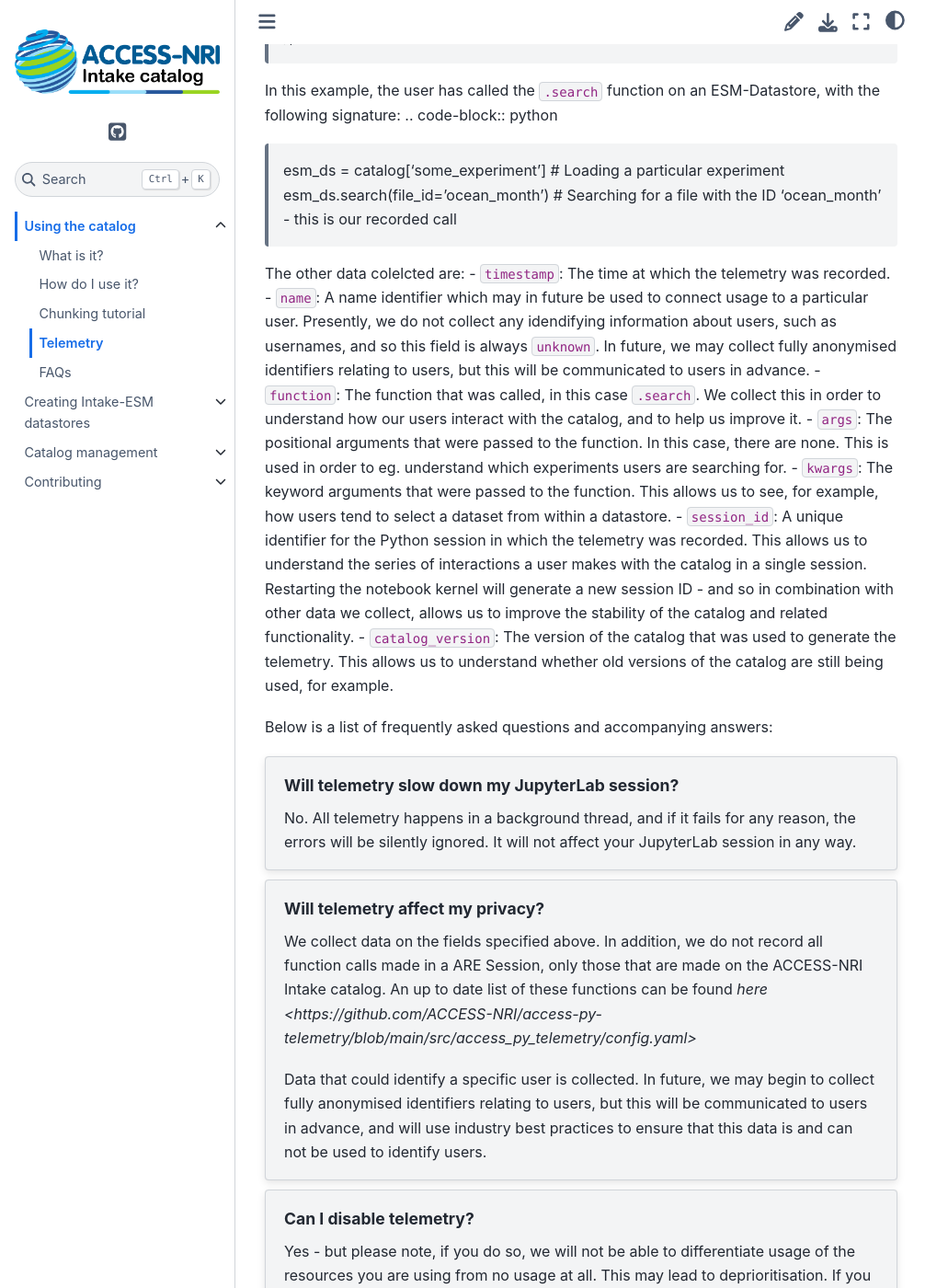
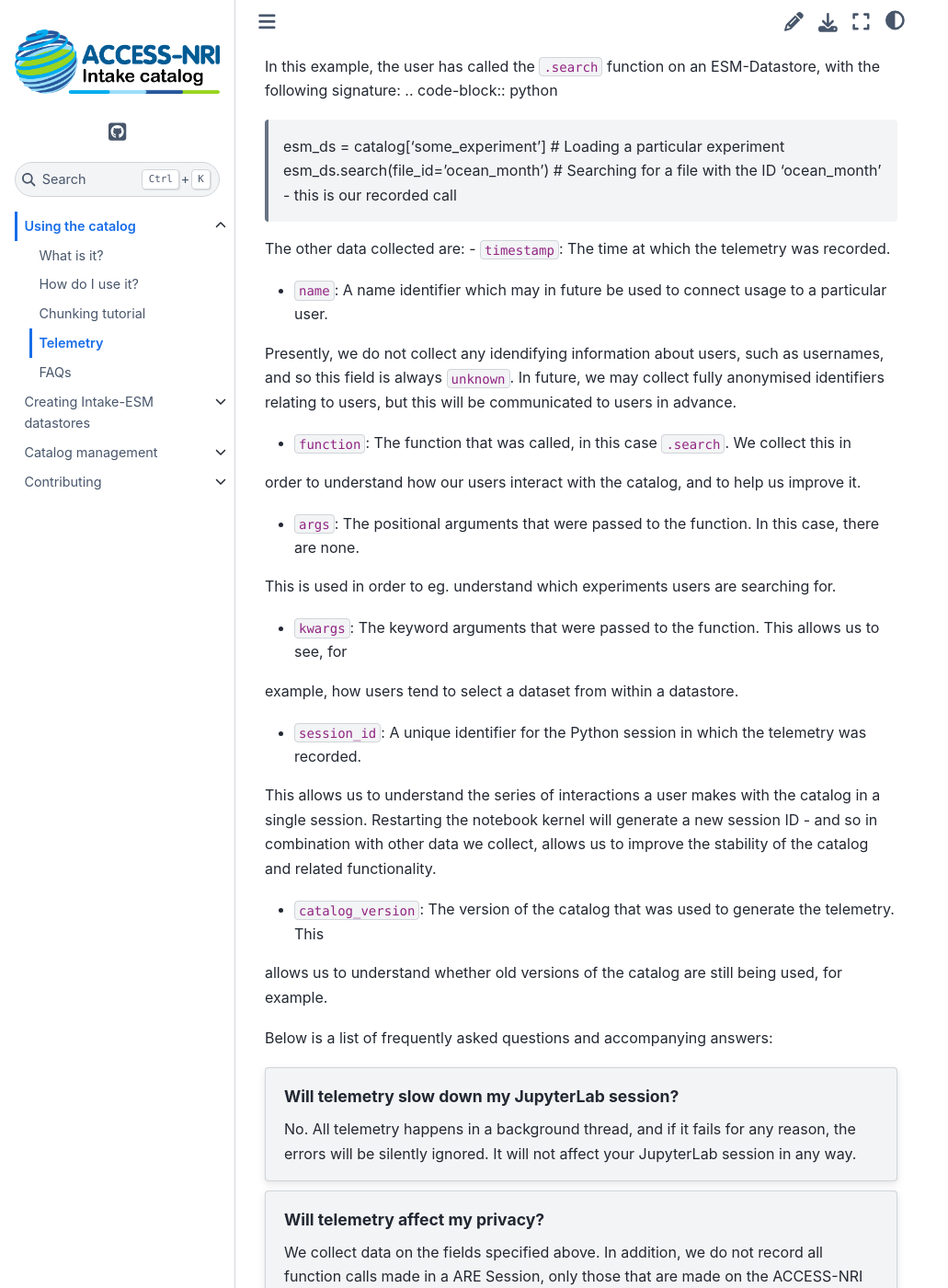
Before and after one commit to ACCESS-NRI/access-nri-intake-catalog, a Sphinx documentation site: the page built from docs/usage/telemetry.rst, in a window 1280 px wide and 1400 px high, scrolled down 510 px. Shown: the whole window at 92% size, without its empty margins (0-1031 px from the left). Built offline with Sphinx 7.4.7 and the Sphinx Book theme 1.1.4, drawn with Linux system fonts in a browser that asks for light colours; pages that are not in the unit, such as notebooks, are missing from menus; some of the changed text lies outside the part shown.

Commit message:
Fix docs?

```diff
--- a/docs/index.rst
+++ b/docs/index.rst
@@ -50,4 +50,6 @@
     ACCESS-NRI collect usage statistics on the ACCESS-NRI Intake Catalog, in order to help us understand
     how the catalog is being used on Gadi and how we can improve it. This information is collected in
     accordance with the privacy policy detailed
-    `here <https://reporting.access-nri-store.cloud.edu.au/>`.
+    `here <https://reporting.access-nri-store.cloud.edu.au/>`_.
+    We do note collect any information that could be used to identify a user, such usernames. For more
+    information on telemetry, please see :ref:`telemetry`.
--- a/docs/usage/telemetry.rst
+++ b/docs/usage/telemetry.rst
@@ -5,10 +5,11 @@
 
 In order to understand how our users interact with the ACCESS-NRI Intake catalog, we collect some
 usage statistics, in accordance with the privacy policy detailed
-`here <https://reporting.access-nri-store.cloud.edu.au/>`.
+`here <https://reporting.access-nri-store.cloud.edu.au/>`_.
 
 A typical telemetry datum is shown below:
 .. code-block:: python
+
    {
        "timestamp": "2025-04-01T01:07:53.146786Z",
        "name": "unknown",
@@ -19,7 +20,7 @@
        },
        "session_id": "df07384b-acca-49e9-949c-dbef13b45562",
        "catalog_version": "v2025-03-04"
-   },
+   }
 
 In this example, the user has called the :code:`.search` function on an ESM-Datastore, with the
 following signature:
@@ -27,22 +28,28 @@
    esm_ds = catalog['some_experiment'] # Loading a particular experiment
    esm_ds.search(file_id='ocean_month') # Searching for a file with the ID 'ocean_month' - this is our recorded call
 
-The other data colelcted are:
+The other data collected are:
 - :code:`timestamp`: The time at which the telemetry was recorded.
+
 - :code:`name`: A name identifier which may in future be used to connect usage to a particular user.
 Presently, we do not collect any idendifying information about users, such as usernames, and so this
 field is always :code:`unknown`. In future, we may collect fully anonymised identifiers relating to
 users, but this will be communicated to users in advance.
+
 - :code:`function`: The function that was called, in this case :code:`.search`. We collect this in
 order to understand how our users interact with the catalog, and to help us improve it.
+
 - :code:`args`: The positional arguments that were passed to the function. In this case, there are none.
 This is used in order to eg. understand which experiments users are searching for.
+
 - :code:`kwargs`: The keyword arguments that were passed to the function. This allows us to see, for
 example, how users tend to select a dataset from within a datastore.
+
 - :code:`session_id`: A unique identifier for the Python session in which the telemetry was recorded.
 This allows us to understand the series of interactions a user makes with the catalog in a single session.
 Restarting the notebook kernel will generate a new session ID - and so in combination with other data
 we collect, allows us to improve the stability of the catalog and related functionality.
+
 - :code:`catalog_version`: The version of the catalog that was used to generate the telemetry. This
 allows us to understand whether old versions of the catalog are still being used, for example.
 
@@ -57,7 +64,7 @@
 
    We collect data on the fields specified above. In addition, we do not record all function calls made
    in a ARE Session, only those that are made on the ACCESS-NRI Intake catalog. An up to date list of these functions
-   can be found `here <https://github.com/ACCESS-NRI/access-py-telemetry/blob/main/src/access_py_telemetry/config.yaml>`
+   can be found `here <https://github.com/ACCESS-NRI/access-py-telemetry/blob/main/src/access_py_telemetry/config.yaml>`_.
 
    Data that could identify a specific user is collected. In future, we may begin to collect fully anonymised
    identifiers relating to users, but this will be communicated to users in advance, and will use
```
Also changed, not shown: other parts of docs/usage/telemetry.rst (+3 -2 lines).
